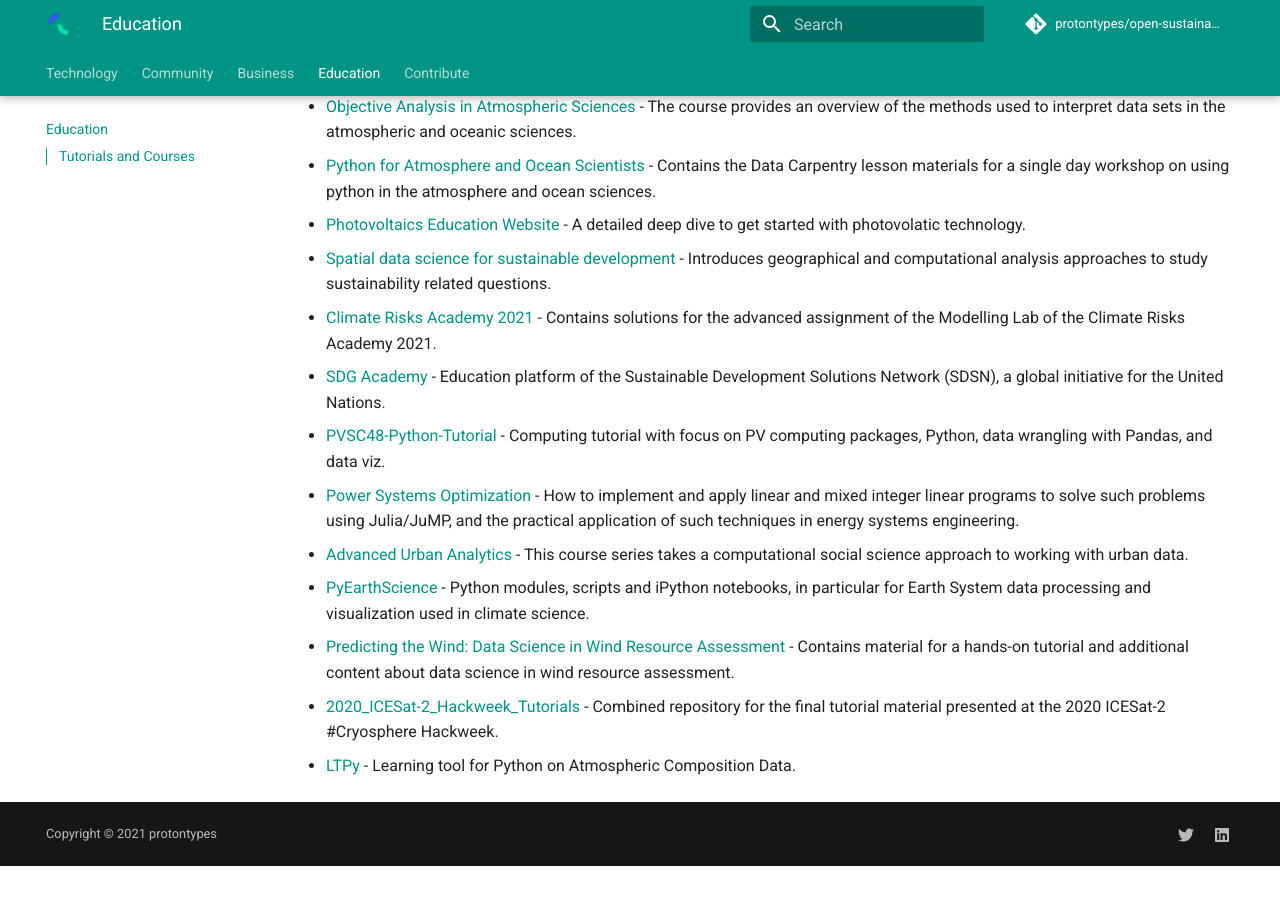
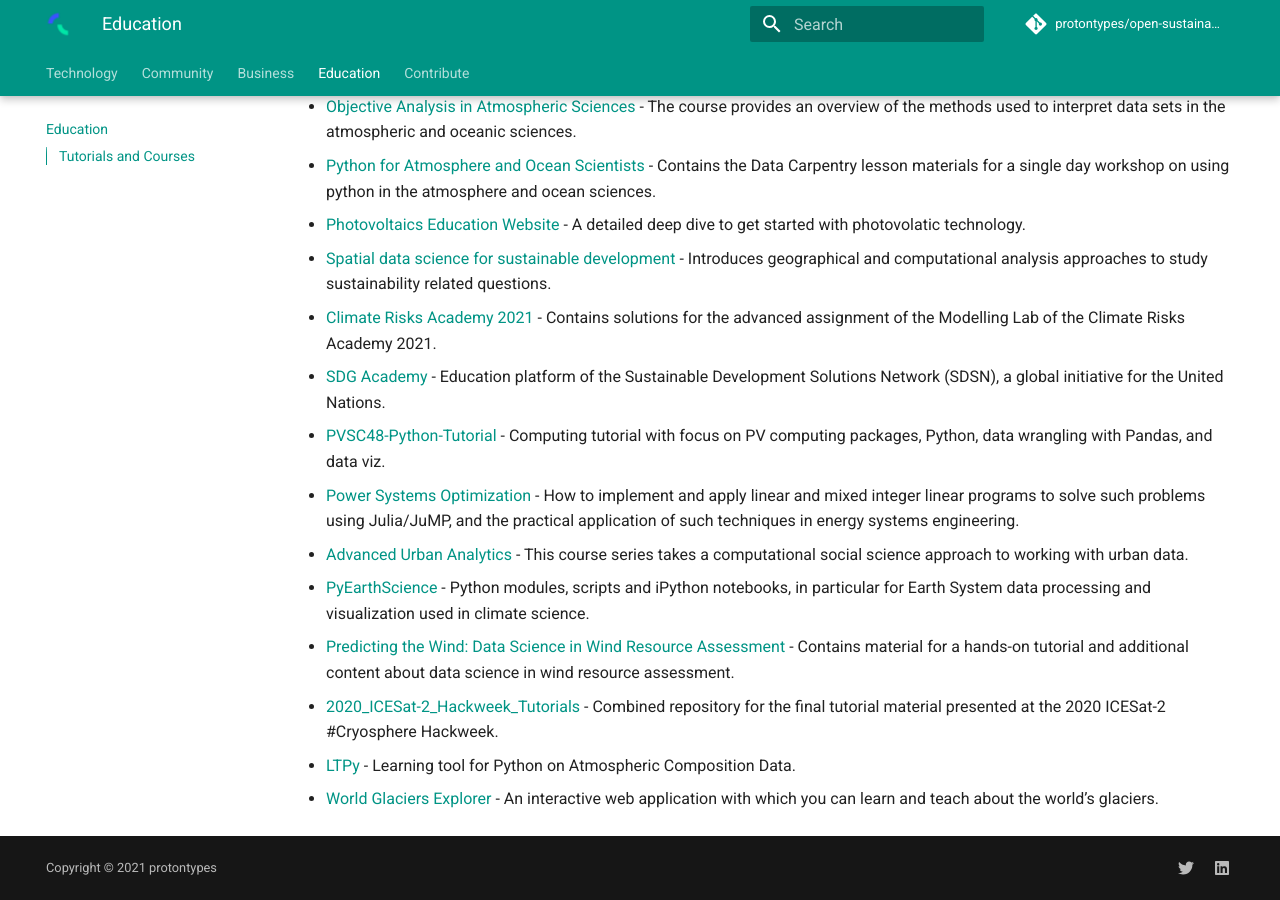
Before and after one commit to protontypes/open-sustainable-technology, an MkDocs documentation site: the page built from docs/education.md, in a window 1280 px wide and 900 px high, scrolled down 1279 px. Built offline with MkDocs 1.6.1 and Material for MkDocs 9.7.7, drawn with Linux system fonts in a browser that asks for light colours; comment, search, counter and statistics services are not loaded; before the commit the page ends 2145 px from its top, so only the background shows below that.

Commit message:
Update education.md
An interactive web application with which you can learn and teach about the world’s #glaciers.  https://github.com/OGGM/world-glacier-explorer #opensustain #openclimate #opensource #openscience #climatechange @philippjfr @FabClimate

```diff
--- a/docs/education.md
+++ b/docs/education.md
@@ -40,3 +40,4 @@ __Looking for resources to get started in Open Sustainable Technology? Here you
 - [Predicting the Wind: Data Science in Wind Resource Assessment](https://github.com/flrs/predicting_the_wind) - Contains material for a hands-on tutorial and additional content about data science in wind resource assessment.
 - [2020_ICESat-2_Hackweek_Tutorials](https://github.com/ICESAT-2HackWeek/2020_ICESat-2_Hackweek_Tutorials) - Combined repository for the final tutorial material presented at the 2020 ICESat-2 #Cryosphere Hackweek.
 - [LTPy](https://gitlab.eumetsat.int/eumetlab/atmosphere/atmosphere) - Learning tool for Python on Atmospheric Composition Data.
+- [World Glaciers Explorer](https://github.com/OGGM/world-glacier-explorer) - An interactive web application with which you can learn and teach about the world’s glaciers.
```
